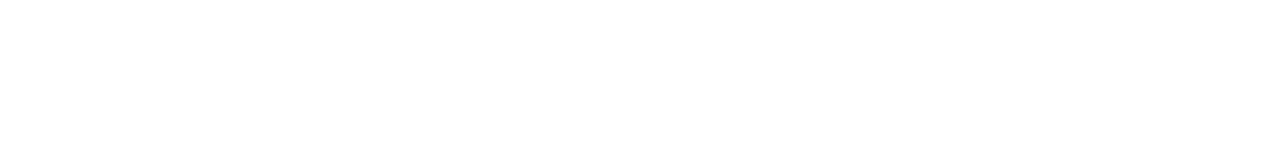
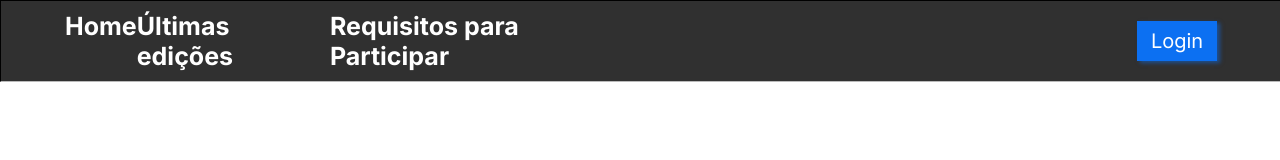
Before and after one commit to JoaoStuqui/Bootcamp-DNC, a plain HTML site: page index.html in a window 1280 px wide. Drawn offline with Linux system fonts and the light colour scheme.

Commit message:
Criação do Estilo CSS do Menu

```diff
--- a/index.html
+++ b/index.html
@@ -4,9 +4,21 @@
     <meta charset="UTF-8">
     <meta http-equiv="X-UA-Compatible" content="IE=edge">
     <meta name="viewport" content="width=device-width, initial-scale=1.0">
+    <link rel="preconnect" href="https://fonts.googleapis.com">
+    <link rel="preconnect" href="https://fonts.gstatic.com" crossorigin>
+    <link href="https://fonts.googleapis.com/css2?family=Inter:wght@400;700&display=swap" rel="stylesheet">
     <title>Bootcamp DNC</title>
+    <link rel="stylesheet" href="style.css">
 </head>
 <body>
+    <nav id="Principal">
+        <div id="Menu">
+            <a href="">Home</a>
+            <a href="">Últimas edições</a>
+            <a href="">Requisitos para Participar</a>
+        </div>
+        <button>Login</button>
+    </nav>
 
 </body>
 </html>
--- /dev/null
+++ b/style.css
@@ -0,0 +1,51 @@
+body{
+    margin: 0;
+    padding: 0;
+}
+
+#Principal{
+    width: 100%;
+    height: 80px;
+    border: 1px solid black;
+    background-color: #303030;
+    display: flex;
+    justify-content: space-between;
+    align-items: center;
+    border-bottom: 1px solid #BABABA;
+   }
+
+   #Principal div a{
+    font-family: 'Inter';
+    font-size: 25px;
+    font-weight: 600;
+    color: #FFFFFF;
+    text-decoration: none;
+   }
+
+        #Principal div a:hover{
+            color: #CCCCCC;
+        }
+
+   #Menu{
+    display: flex;
+    width: 45%;
+    justify-content: space-around;
+    margin: 5%;
+   }
+
+   #Principal button{
+    font-family: 'Inter';
+    font-size: 20px;
+    font-weight: 500;
+    color: #FFFFFF;
+
+    margin-right: 5%;
+    background-color: #0C70F2;
+    border: 0;
+
+    width: 80px;
+    height: 40px;
+
+    box-shadow: 3px 2px 4px rgba(11, 112, 244, 0.5);
+    cursor: pointer;
+   }
```
